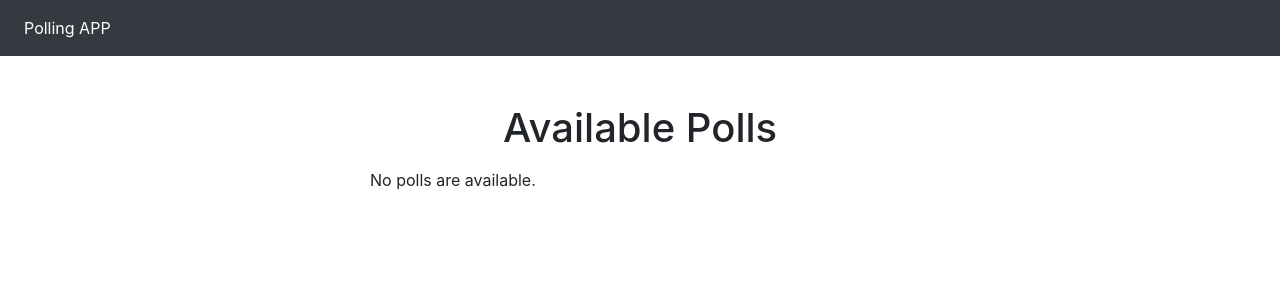
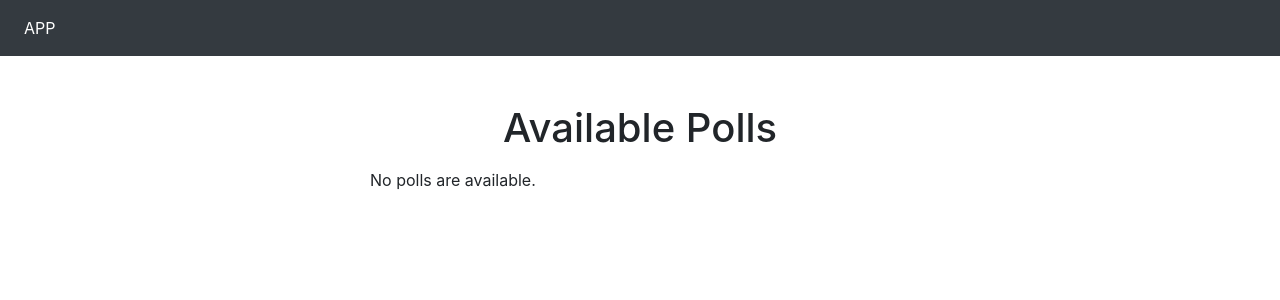
Before and after one commit to talatghafoor/Django-Polling-DevOps, a Django app: page /polls/ in a window 1280 px wide. Shown: the top 300 px of the page. Run offline with Django 3.2, Linux system fonts and the light colour scheme; data that the repository does not hold is empty; some libraries are stand-ins or nearby versions.

Commit message:
test CI/CD

```diff
--- a/templates/base.html
+++ b/templates/base.html
@@ -16,7 +16,7 @@
         <div class="collapse navbar-collapse" id="navbarsExample02">
             <ul class="navbar-nav mr-auto">
             <li class="nav-item active">
-                <a class="nav-link" href="{% url 'polls:index' %}">Polling APP</a>
+                <a class="nav-link" href="{% url 'polls:index' %}">APP</a>
             </li>
 
             </ul>
```
